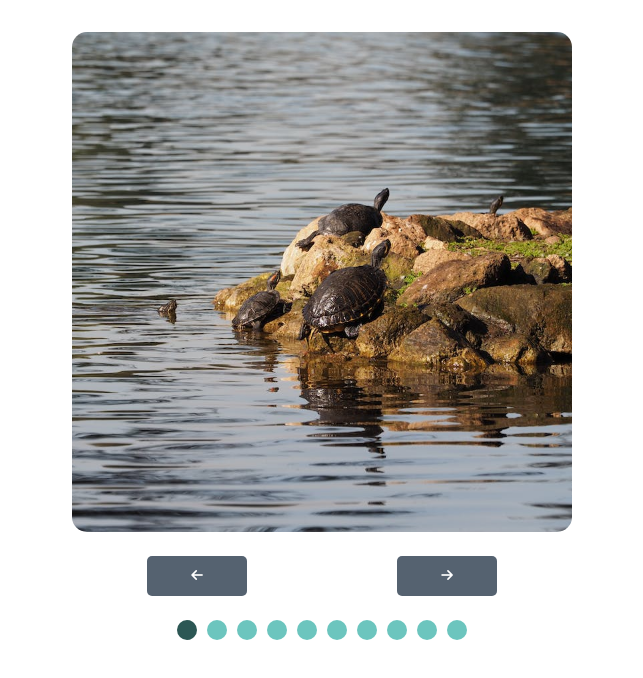
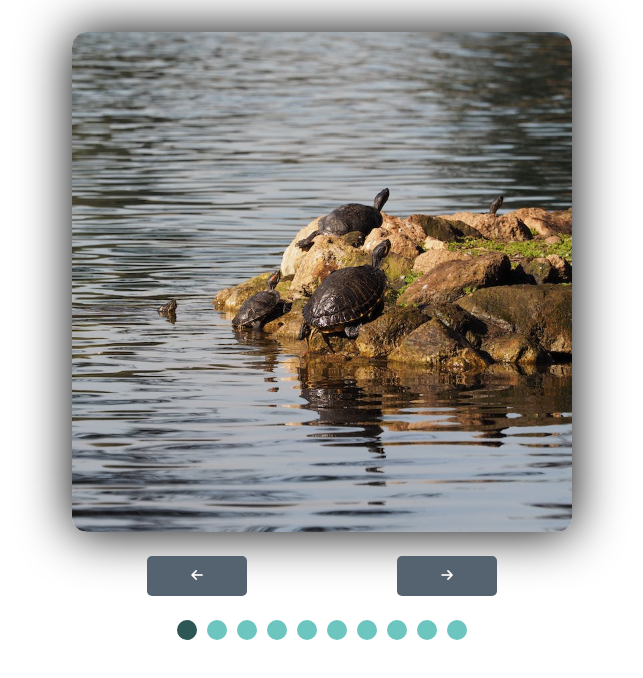
Before and after one commit to levbeglaryan/slider, a website: page src/index.html in a window 1280 px wide. Shown: the whole page, without its empty margins (318-961 px from the left). Drawn offline with Linux system fonts and the light colour scheme.

Commit message:
Slider version 1.1.2

```diff
--- a/src/css/style.css
+++ b/src/css/style.css
@@ -34,6 +34,7 @@ img {
 }
 
 .slides {
+	box-shadow: 0 0 50px 1px #000;
 	border-radius: var(--minBr);
 	overflow: hidden;
 	height: 500px;
```
